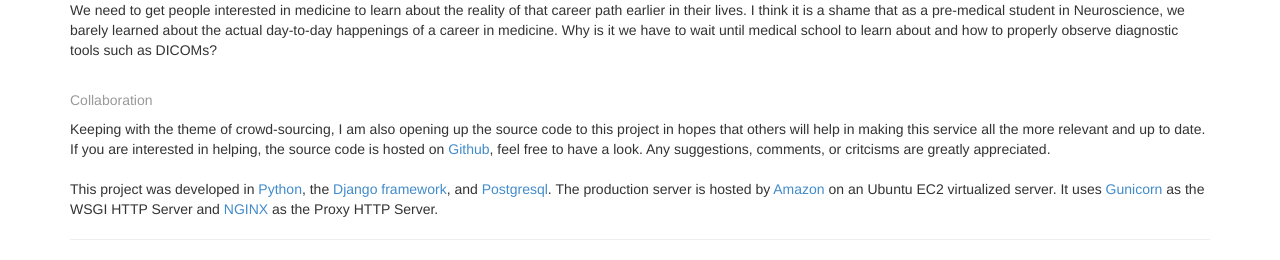
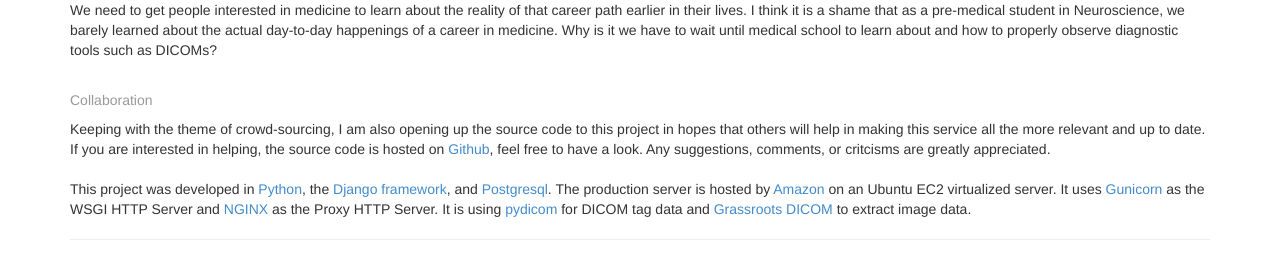
Before and after one commit to neurosnap/dcmdb, a Django app: page /main/about in a window 1280 px wide. Shown: the part 689-949 px from the top of the page. Run offline with Django 3.2, Linux system fonts and the light colour scheme.

Commit message:
added citation for GDCM and pydicom

```diff
--- a/main/templates/about.html
+++ b/main/templates/about.html
@@ -39,6 +39,8 @@
 		Keeping with the theme of crowd-sourcing, I am also opening up the source code to this project in hopes that others will help in making this service all the more relevant and up to date.  If you are interested in helping, the source code is hosted on <A href="https://github.com/neurosnap/dcmdb">Github</a>, feel free to have a look.  Any suggestions, comments, or critcisms are greatly appreciated. <br /><br />
 
 		This project was developed in <a href="http://www.python.org/">Python</a>, the <a href="https://www.djangoproject.com/">Django framework</a>, and <a href="http://www.postgresql.org/">Postgresql</a>. The production server is hosted by <a href="http://aws.amazon.com/ec2/">Amazon</a> on an Ubuntu EC2 virtualized server. It uses <a href="http://gunicorn.org/">Gunicorn</a> as the WSGI HTTP Server and <a href="http://wiki.nginx.org/Main">NGINX</a> as the Proxy HTTP Server.
+
+		It is using <a href="https://code.google.com/p/pydicom/">pydicom</a> for DICOM tag data and <a href="http://sourceforge.net/projects/gdcm/">Grassroots DICOM</a> to extract image data.
 		<hr />
 
 	</div>
```
